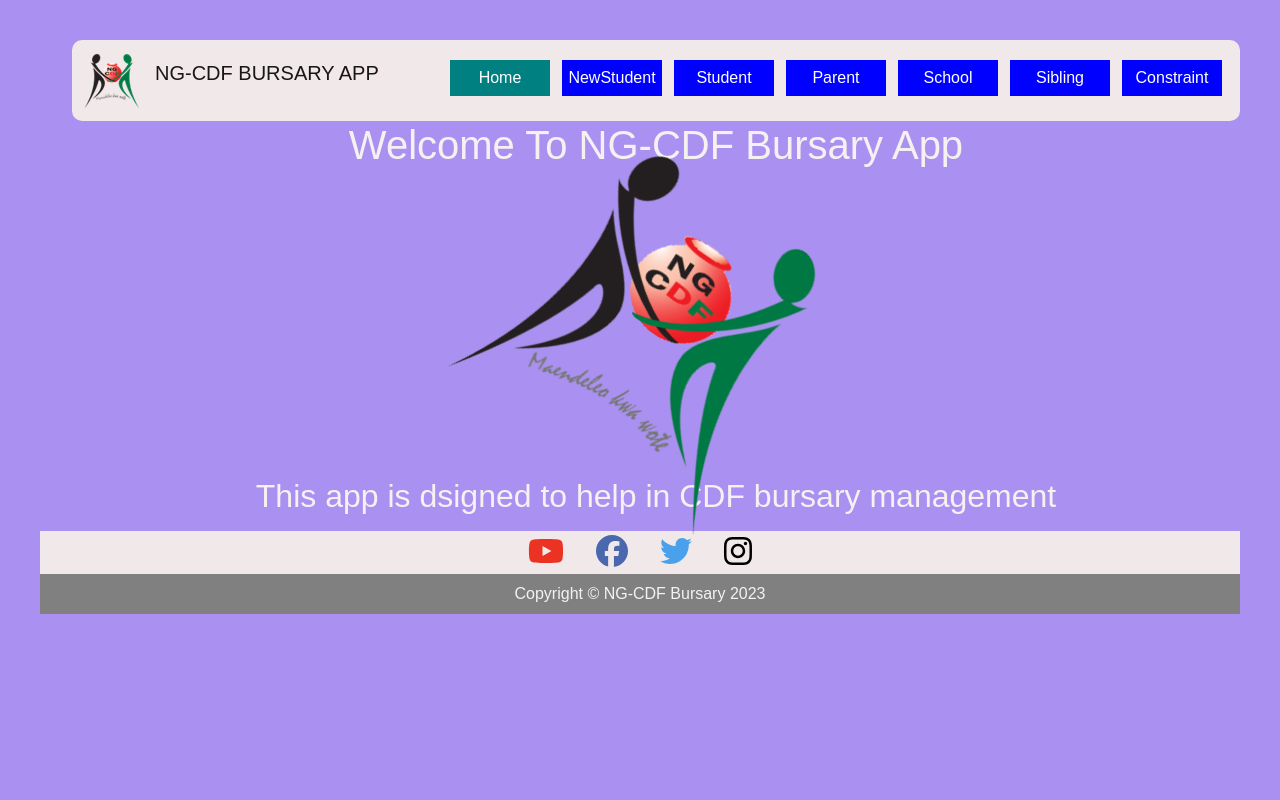
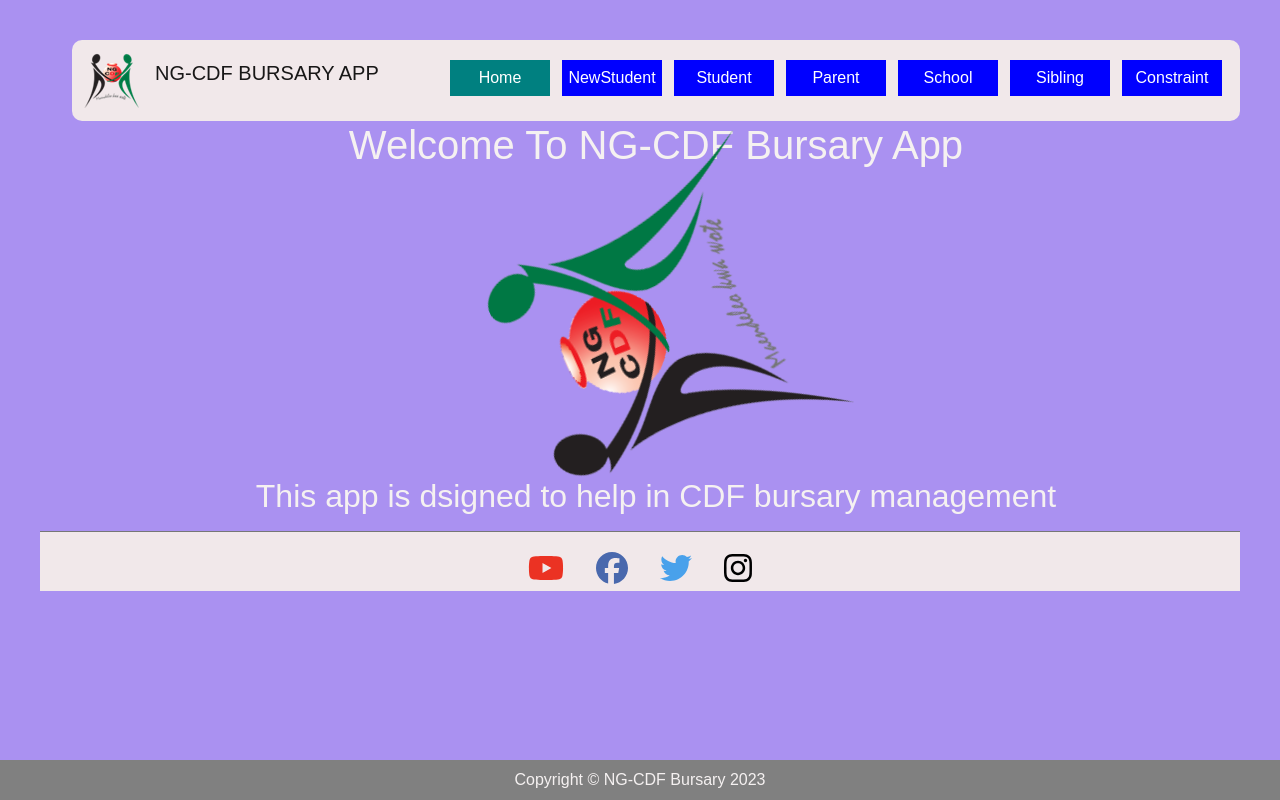
Before and after one commit to lumumbalennox/my-react-frontend-app, a React (Create React App) app: page / in a window 1280 px wide. Built offline with nearby package versions, Linux system fonts and the light colour scheme.

Commit message:
Changes made

```diff
--- a/src/App.css
+++ b/src/App.css
@@ -97,7 +97,7 @@ button[type="submit"]:hover {
 }
 
 .rotate {
-  animation: rotation 5s infinite linear;
+  animation: rotation 8s infinite linear;
 }
 
 @keyframes rotation {
@@ -109,17 +109,37 @@ button[type="submit"]:hover {
   }
 }
 
-footer {
+/* footer {
   background-color: gray;
   text-align: center;
   margin-top: auto;
   padding: 8px;
 
+} */
+
+footer {
+  position: fixed;
+  background-color: gray;
+  bottom: 0;
+  left: 0;
+  right: 0;
+  padding: 8px;
+  text-align: center;
+  flex-direction: column;
+  /* align-items: center; */
+  justify-content: center;
+  /* font-size: calc(10px + 2vmin); */
+  /* color: white; */
+  /* border-radius: 10px; */
 }
 
 .social-container {
   background: #f1e8ea;
   padding: 4px 50px;
+  display: flex;
+  justify-content: center;
+  border-top: 1px #777 solid;
+  padding-top: 1.25rem;
 }
 
 a.social {
```
